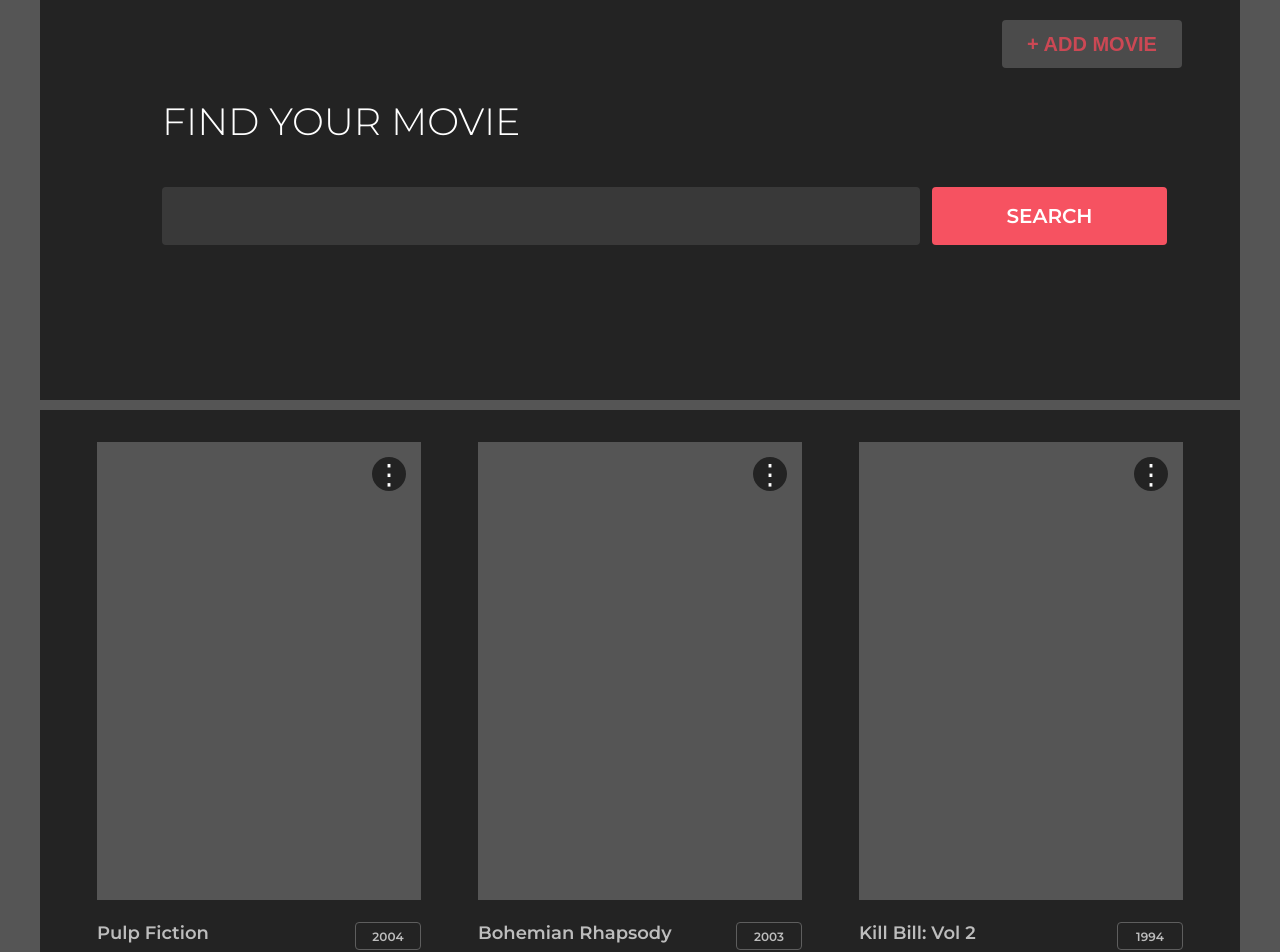
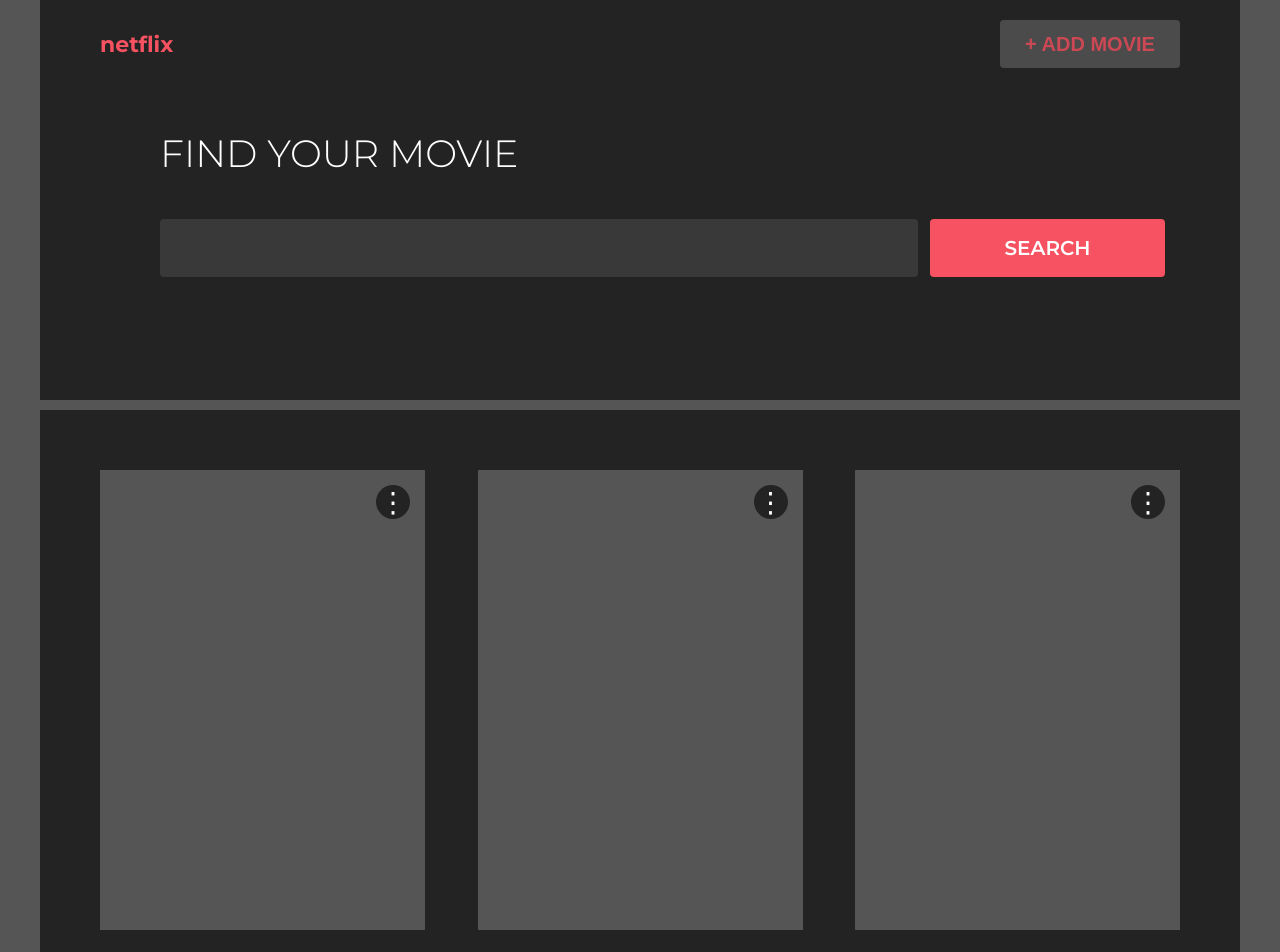
Before and after one commit to Lana2683/MOVIES-APP, a React app: page / in a window 1280 px wide. Shown: the part 40-992 px from the top of the page. Built offline with nearby package versions, Linux system fonts and the light colour scheme.

Commit message:
Implemented Hooks

```diff
--- a/src/App.js
+++ b/src/App.js
@@ -1,5 +1,5 @@
 import React from 'react';
-import Homepage from './Components/Homepage.js';
+import { Homepage } from './Components/Homepage.js';
 
 export const App = () => <Homepage/>
 
--- a/src/Components/Header.js
+++ b/src/Components/Header.js
@@ -4,8 +4,14 @@
 import Search from './Search';
 
 export const Header = ({ title, toggleAddMovieModal }) => (
-    <div className="header">
-        <button className="add-btn border-r outline-none" onClick={toggleAddMovieModal}>+ ADD MOVIE</button>
+    <div className="header d-column">
+        <div className="nav-bar">
+            <span className="logo">netflix</span>
+            <button className="add-btn border-r outline-none" onClick={toggleAddMovieModal}>
+                + ADD MOVIE
+            </button>
+        </div>
+
         <span className="title find-movie">{title.toUpperCase()}</span>
         <Search/>
     </div>
--- a/src/Components/Homepage.css
+++ b/src/Components/Homepage.css
@@ -1,6 +1,12 @@
 body {
     font-family: 'Montserrat', sans-serif;
     background-color: #555555
+}
+
+.logo {
+    font-size: 22px;
+    font-weight: 700;
+    color: #F65261;
 }
 
 .container {
@@ -10,14 +16,18 @@
 }
 
 .header {
-    width: 1200px;
-    height: 400px;
+    width: 1080px;
+    height: 360px;
     background-color: #232323;
     color: white;
     margin-top: 32px;
+    padding: 20px 60px;
+    margin-bottom: 10px;
+}
+
+.d-column {
     display: flex;
     flex-direction: column;
-    margin-bottom: 10px;
 }
 
 .title {
@@ -26,12 +36,12 @@
 }
 
 .find-movie {
-    margin: 30px 0 42px 122px
+    margin: 30px 0 42px 60px
 }
 
 .search {
     display: flex;
-    margin-left: 122px;
+    margin-left: 60px;
     height: 58px;
 }
 
@@ -56,7 +66,6 @@
     width: 180px;
     height: 48px;
     color: #F65261;
-    margin: 20px 58px 0 0;
     align-self: flex-end;
     cursor: pointer;
     background-color: #555555;
@@ -77,10 +86,10 @@
 .movie-list {
     display: flex;
     flex-wrap: wrap;
-    justify-content: space-evenly;
-    padding-top: 32px;
+    justify-content: space-between;
     background-color: #232323;
-    width: 1200px;
+    width: 1080px;
+    padding: 60px;
 }
 
 .add-modal {
@@ -106,7 +115,6 @@
     margin: auto;
     background-color: #232323;
 }
-
 
 .modal-content li {
     list-style-type: none;
@@ -162,9 +170,12 @@
 }
 
 .close-modal {
-    font-size: 32px;
     cursor: pointer;
     float: right;
+}
+
+.font-size-bg {
+    font-size: 32px;
 }
 
 footer {
--- a/src/Components/Homepage.js
+++ b/src/Components/Homepage.js
@@ -1,38 +1,58 @@
-import React, {Component} from 'react';
+import React, { useState, useCallback, useEffect, useRef } from 'react';
+
 import Header from './Header';
 import Main from './Main';
 import Footer from './Footer';
 import ErrorBoundary from './ErrorBoundary';
+import { MovieModal } from "./MovieModal";
+import { MovieInfo } from "./MovieInfo";
+
 import './Homepage.css';
-import { MovieModal } from "./MovieModal";
 
-class Homepage extends Component {
-    constructor(props) {
-        super(props);
-        this.state = {
-            isAddMovieModalShown: false
-        }
+export const Homepage = () => {
+    const useToggle = (isComponentShown = false) => {
+        const [flag, setFlag] = useState(isComponentShown);
+
+        const toggle = useCallback(() => {
+            setFlag(!flag)
+        }, [flag])
+        return [flag, toggle]
     }
 
-    handleToggleAddMovieModal = () => {
-        this.setState(prevState => ({
-            isAddMovieModalShown: !prevState.isAddMovieModalShown
-        }))
+    const [movieInfo, setMovieInfo] = useState({});
+    const [isMovieInfoShown, setIsMovieInfoShown] = useState(false);
+    const [isAddMovieModalShown, toggleMovieModal] = useToggle(false);
+
+    const flag = useRef(true);
+
+    useEffect(() => {
+        if (flag.current) {
+            flag.current = false;
+        } else {
+            setIsMovieInfoShown(true)
         }
+    }, [movieInfo]);
 
-    render() {
     return (
         <div className='container'>
-                <Header title='find your movie' toggleAddMovieModal={this.handleToggleAddMovieModal}/>
+            {isMovieInfoShown ?
+                <MovieInfo movie={movieInfo} closeMovieInfo={setIsMovieInfoShown}/> :
+                <Header title='find your movie' toggleAddMovieModal={toggleMovieModal}/>
+            }
             <ErrorBoundary>
-                    {this.state.isAddMovieModalShown &&
-                    <MovieModal toggleMovieModal={this.handleToggleAddMovieModal} text={'add movie'}/>}
-                    <Main/>
+                {isAddMovieModalShown &&
+                <MovieModal toggleMovieModal={toggleMovieModal} text={'add movie'}/>}
+                <Main
+                    toggleMovieModal={toggleMovieModal}
+                    useToggle={useToggle}
+                    setMovieInfo={setMovieInfo}
+                    showMovieInfoShown={setIsMovieInfoShown}
+                    movieInfo={movieInfo}
+                />
             </ErrorBoundary>
             <Footer/>
         </div>
     );
 }
-}
 
 export default Homepage;
--- a/src/Components/Main.js
+++ b/src/Components/Main.js
@@ -1,32 +1,14 @@
-import React, {Component} from 'react';
+import React from 'react';
+import PropTypes from 'prop-types';
+
 import { mockedMovies } from './Consts';
-import MovieCard from "./MovieCard";
-import {MovieModal} from "./MovieModal";
+import { MovieCard } from "./MovieCard";
+import { MovieModal } from "./MovieModal";
 
-class Main extends Component {
-    constructor(props) {
-        super(props);
-        this.state = {
-            isEditMovieModalShown: false,
-            isDeleteModalShown:false,
-        }
-    }
+export const Main = ({ useToggle, setMovieInfo, showMovieInfo }) => {
+    const [isEditMovieModalShown, toggleEditMovieModal] = useToggle(false);
+    const [isDeleteModalShown, toggleDeleteMovieModal] = useToggle(false);
 
-    toggleModal = (name) => {
-        this.setState(prevState => ({
-            [name]: !prevState[name]
-        }))
-    }
-
-    handleToggleEditMovieModal = () => {
-        this.toggleModal('isEditMovieModalShown')
-    }
-
-    handleToggleDeleteModal = () => {
-        this.toggleModal('isDeleteModalShown')
-    }
-
-    render() {
     return (
         <>
             <div className="movie-list">
@@ -34,18 +16,26 @@
                     <MovieCard
                         key={movie.id}
                         movie={movie}
-                            toggleEditMovieModal={this.handleToggleEditMovieModal}
-                            toggleDeleteMovieModal={this.handleToggleDeleteModal}
+                        toggleEditMovieModal={toggleEditMovieModal}
+                        toggleDeleteMovieModal={toggleDeleteMovieModal}
+                        useToggle={useToggle}
+                        setMovieInfo={setMovieInfo}
+                        showMovieInfo={showMovieInfo}
                     />
                 )}
             </div>
-                {this.state.isEditMovieModalShown &&
-                <MovieModal toggleMovieModal={this.handleToggleEditMovieModal} text={'edit movie'} isEdit/>}
-                {this.state.isDeleteModalShown &&
-                <MovieModal toggleMovieModal={this.handleToggleDeleteModal} text={'delete movie'} isDelete/>}
+            {isEditMovieModalShown &&
+            <MovieModal toggleMovieModal={toggleEditMovieModal} text={'edit movie'} isEdit/>}
+            {isDeleteModalShown &&
+            <MovieModal toggleMovieModal={toggleDeleteMovieModal} text={'delete movie'} isDelete/>}
         </>
     );
 }
+
+Main.prototypes = {
+    useToggle: PropTypes.func.isRequired,
+    setMovieInfo: PropTypes.func.isRequired,
+    showMovieInfo: PropTypes.func.isRequired,
 }
 
 export default Main;
--- a/src/Components/MoveCard.css
+++ b/src/Components/MovieCard.css
@@ -1,7 +1,8 @@
 .card {
-    height: 458px;
+    height: 460px;
     background-color: #555555;
     margin-bottom: 22px;
+    cursor: pointer;
 }
 
 .kebab-icon {
@@ -26,7 +27,7 @@
 }
 
 .movie {
-    width: 324px;
+    width: 325px;
     margin-bottom: 56px;
 }
 
@@ -43,7 +44,7 @@
     display: flex;
     justify-content: center;
     align-items: center;
-    font-size: 12px;
+    font-size: 16px;
     color: #BDBDBD;
 }
 
@@ -58,12 +59,32 @@
 }
 
 .card-menu {
-    width: 130px;
-    height: 76px;
+    width: 190px;
+    height: 110px;
     background-color: #232323;
     color: white;
     float: right;
-    margin-right: 15px;
+    margin: 15px;
+    font-size: 16px;
+    border-radius: 4px;
+}
+
+.close-menu {
+    padding: 2px 6px;
+}
+
+.action-list {
+    margin-top: 12px;
+    width: 100%;
+}
+
+.action-list span {
+    padding: 8px 20px;
+    cursor: pointer;
+}
+
+.action-list span:hover {
+    background-color: #F65261;
 }
 
 .flex {
--- /dev/null
+++ b/src/Components/MovieInfo.css
@@ -0,0 +1,42 @@
+.movie-info-container {
+    width: 1200px;
+    max-width: 1080px;
+    height: 389px;
+    background-color: #232323;
+    color: white;
+    margin-top: 26px;
+    padding: 6px 60px;
+    margin-bottom: 10px;
+}
+
+.nav-bar {
+    display: flex;
+    justify-content: space-between;
+    align-items: center;
+    margin-bottom: 32px;
+}
+
+.movie-info {
+    width: 100%;
+    display: flex;
+    align-items: flex-start;
+    justify-content: flex-start;
+}
+
+.movie-img {
+    width: 187px;
+    height: 263px;
+    background-color: #424242;
+    margin-right: 40px;
+}
+
+.movie-info-description {
+    width: 450px;
+}
+
+.search-icon {
+    float: right;
+    cursor: pointer;
+    color: #F65261;
+    font-size: 40px;
+}
--- /dev/null
+++ b/src/Components/MovieInfo.js
@@ -0,0 +1,30 @@
+import React from 'react';
+import PropTypes from 'prop-types';
+
+import './MovieInfo.css';
+
+export const MovieInfo = ({ movie, closeMovieInfo }) => (
+    <div className="movie-info-container">
+        <div className="nav-bar">
+            <span className="logo">netflix</span>
+            <span className="search-icon" onClick={() => closeMovieInfo(false)}>&#x2315;</span>
+        </div>
+
+        <div className="movie-info">
+            <div className="movie-img"/>
+            <div className="d-column movie-info-block">
+                <span className="movie-info-name">{movie.name}</span>
+                <span className="movie-info-genre">{movie.genre}</span>
+                <span className="movie-info-year">{movie.year}</span>
+                <span className="movie-info-description">{movie.description}</span>
+            </div>
+        </div>
+    </div>
+)
+
+MovieInfo.propTypes = {
+    movie: PropTypes.object.isRequired,
+    closeMovieInfo: PropTypes.func.isRequired,
+}
+
+export default MovieInfo;
--- a/src/Components/MovieModal.js
+++ b/src/Components/MovieModal.js
@@ -7,7 +7,7 @@
     <div className="add-modal">
 
         <form className="modal-content">
-            <span className="close-modal" onClick={toggleMovieModal}>&#x2715;</span>
+            <span className="close-modal font-size-bg" onClick={toggleMovieModal}>&#x2715;</span>
             <ul>
                 <span className="title">{text.toUpperCase()}</span>
                 {isEdit && (
```
Also changed, not shown: src/Components/Consts.js (+24 -6 lines), src/Components/MovieCard.js (+29 -30 lines). Lines whose indentation alone changed are shown as unchanged.
